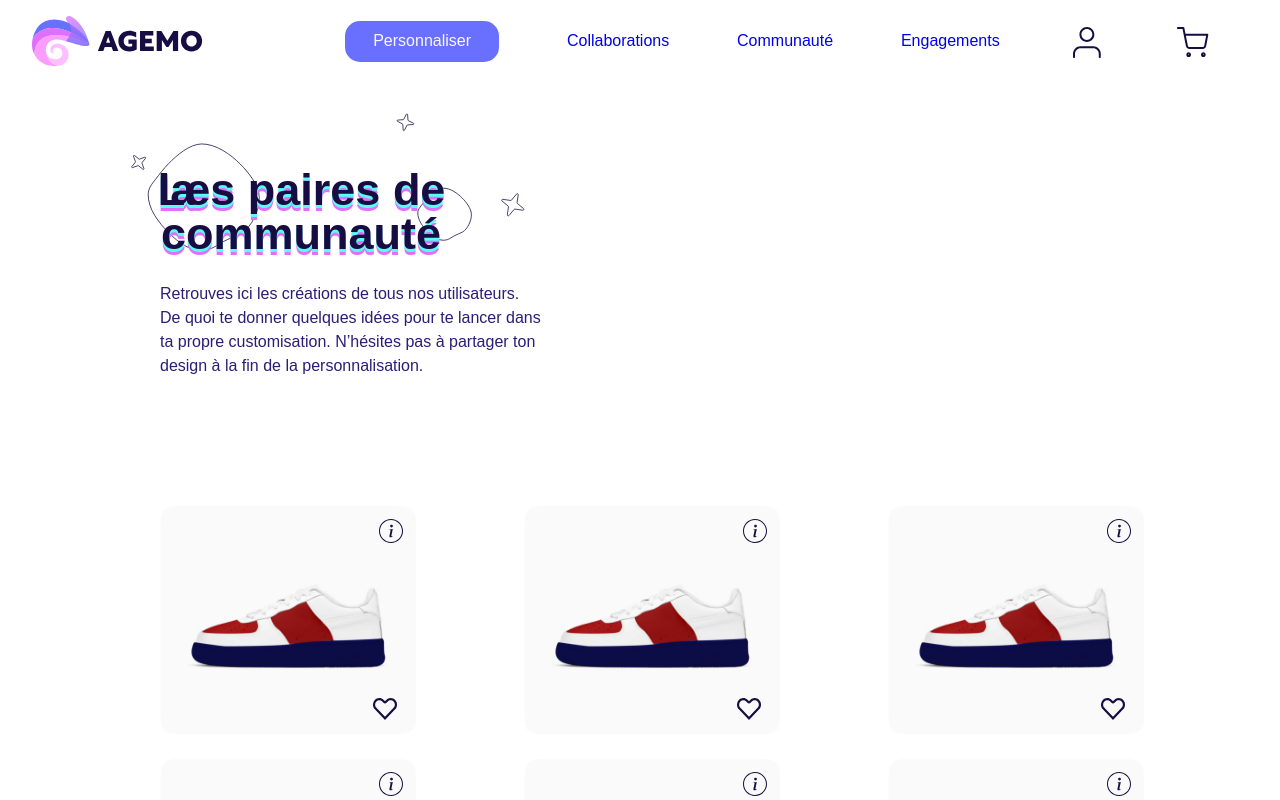
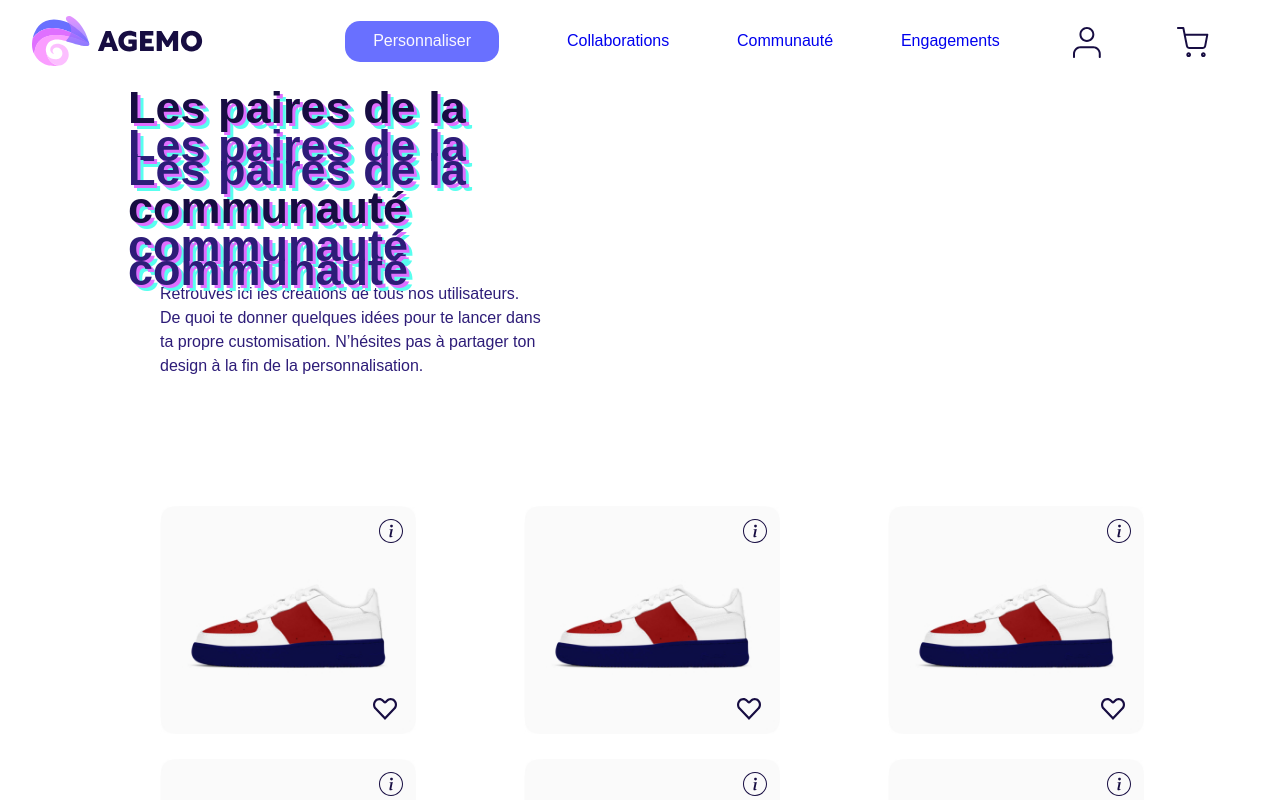
Before and after one commit to SeubJrd/agemovue, a Vue app: page /galerie in a window 1280 px wide. Shown: the top 800 px of the page. Built offline with nearby package versions, Linux system fonts and the light colour scheme; a web font is replaced by a local one.

Commit message:
LES TITRES JOLIS ET un piti changement sur l'accueil

```diff
--- a/src/scss/typography.scss
+++ b/src/scss/typography.scss
@@ -29,84 +29,29 @@
 
     // Styles des titres jolis
 
-    .titlePage p, .titlePage h1 {
+    .titlePage {
         font-size: 45px;
-        font-weight: 900;
-        line-height: 0em;
-        width: 85%;
-        margin-left: 7.5%;
-    }
-
-    .titlePage {
+        font-weight: 800;
+        color: $colorTitle;
+        text-shadow: 3px 3px $colorActionSecond, 6px 6px $bleuFluo;
+        position: relative;
+        top: 40%;
+        left: 10%;
+        width: 80%;
+        line-height: initial;
+        &__container{
             width: 31%;
             height: 25vh;
             background-repeat: no-repeat;
             background-size: 100% 100%;
-        padding-top: 15vh;
             margin-left: 10%;
-
             background-image: url("../assets/Icones/deco-titre.svg");
         }
-
-    .titlePage__1 {
-        color: $colorActionSecond;
-        margin-left: 0px;
-        margin-top: -6px;
-    }
-
-    .titlePage__2 {
-        color: $bleuFluo;
-        margin-left: 3px;
-        margin-top: -3px;
-    }
-
-    .titlePage__3 {
-        color: $colorTitle;
-        margin-left: 6px;
-        margin-top: -3px;
     }
 
 
+
     // fin des titres jolis
-
-    //titres jolis sur deux lignes
-
-    .titlePage2 p, .titlePage2 h1 {
-        font-size: 45px;
-        font-weight: 900;
-        line-height: 0em;
-        width: 85%;
-        margin-left: 7.5%;
-    }
-
-    .titlePage2 {
-        width: 31%;
-        height: 25vh;
-        background-repeat: no-repeat;
-        background-size: 100% 100%;
-        padding-top: 7vh;
-        margin-left: 6%;
-    }
-
-    .titlePage2__1 {
-        color: $colorActionSecond;
-        margin-left: 0px;
-        margin-top: -6px;
-    }
-
-    .titlePage2__2 {
-        color: $bleuFluo;
-        margin-left: 3px;
-        margin-top: -3px;
-    }
-
-    .titlePage2__3 {
-        color: $colorTitle;
-        margin-left: 6px;
-        margin-top: -3px;
-    }
-
-    //fin des titres jolis sur deux lignes
 
     p{
         color: $colorText;
@@ -155,84 +100,28 @@
 
     // Styles des titres jolis
 
-    .titlePage p, .titlePage h1 {
-        font-size: 32px;
-        font-weight: 900;
-        line-height: 0em;
-        width: 85%;
-        margin-left: 7.5%;
-    }
-
     .titlePage {
-        width: 31%;
+        font-size: 45px;
+        font-weight: 800;
+        color: $colorTitle;
+        text-shadow: 3px 3px $colorActionSecond, 6px 6px $bleuFluo;
+        position: relative;
+        top: 30%;
+        text-align: center;
+        line-height: initial;
+        &__container{
+            width: 100%;
             height: 25vh;
             background-repeat: no-repeat;
             background-size: 100% 100%;
-        padding-top: 15vh;
             margin-left: 10%;
-
-        background-image: url("../assets/Icones/deco-titre.svg");
+            margin-top: 10%;
+            background-image: url("../assets/Icones/deco-titres-mobile.svg");
         }
-
-    .titlePage__1 {
-        color: $colorActionSecond;
-        margin-left: 0px;
-        margin-top: -6px;
-    }
-
-    .titlePage__2 {
-        color: $bleuFluo;
-        margin-left: 3px;
-        margin-top: -3px;
-    }
-
-    .titlePage__3 {
-        color: $colorTitle;
-        margin-left: 6px;
-        margin-top: -3px;
     }
 
 
     // fin des titres jolis
-
-    //titres jolis sur deux lignes
-
-    .titlePage2 p, .titlePage2 h1 {
-        font-size: 32px;
-        font-weight: 900;
-        line-height: 0em;
-        width: 85%;
-        margin-left: 7.5%;
-    }
-
-    .titlePage2 {
-        width: 31%;
-        height: 25vh;
-        background-repeat: no-repeat;
-        background-size: 100% 100%;
-        padding-top: 7vh;
-        margin-left: 6%;
-    }
-
-    .titlePage2__1 {
-        color: $colorActionSecond;
-        margin-left: 0px;
-        margin-top: -6px;
-    }
-
-    .titlePage2__2 {
-        color: $bleuFluo;
-        margin-left: 3px;
-        margin-top: -3px;
-    }
-
-    .titlePage2__3 {
-        color: $colorTitle;
-        margin-left: 6px;
-        margin-top: -3px;
-    }
-
-    //fin des titres jolis sur deux lignes
 
     p{
         color: $colorText;
--- a/src/views/Collaborations.vue
+++ b/src/views/Collaborations.vue
@@ -1,10 +1,8 @@
 <template>
     <div class="collabs">
 
-        <div class="titlePage">
-            <h1 class="titlePage__1">Les Collaborations</h1>
-            <p class="titlePage__2">Les Collaborations</p>
-            <p class="titlePage__3">Les Collaborations</p>
+        <div class="titlePage__container">
+            <p class="titlePage">Les Collaborations</p>
         </div>
 
         <div class="collab__ponce -col-gauche">
--- a/src/views/Compte.vue
+++ b/src/views/Compte.vue
@@ -2,9 +2,11 @@
     <div class="compte">
 
         <div class="titlePage">
-            <h1 class="titlePage__1">Mon compte</h1>
-            <p class="titlePage__2">Mon compte</p>
-            <p class="titlePage__3">Mon compte </p>
+            <div class="parent">
+                <p class="titlePage__1">Mon compte</p>
+                <p class="titlePage__2">Mon compte</p>
+                <p class="titlePage__3">Mon compte </p>
+            </div>
         </div>
 
         <diV class="compte__superieur">
--- a/src/views/Home.vue
+++ b/src/views/Home.vue
@@ -118,10 +118,6 @@
     margin-top: 15%;
 }
 
-.accueil__infos{
-    margin-top: 25%;
-}
-
 .accueil__infos h1{
     margin-bottom: 10%;
     font-weight: 600;
@@ -133,8 +129,13 @@
     width: 90%;
 }
 
-.accueil__infos-illus img{
-    width: 85%;
+.accueil__infos-illus{
+    justify-content: center;
+    align-items: center;
+    display: flex;
+    img {
+        width: 85%;
+    }
 }
 
 .-accueil-colDroite{
```
Also changed, not shown: src/assets/Icones/deco-titres-mobile.svg (added). Lines whose indentation alone changed are shown as unchanged.
